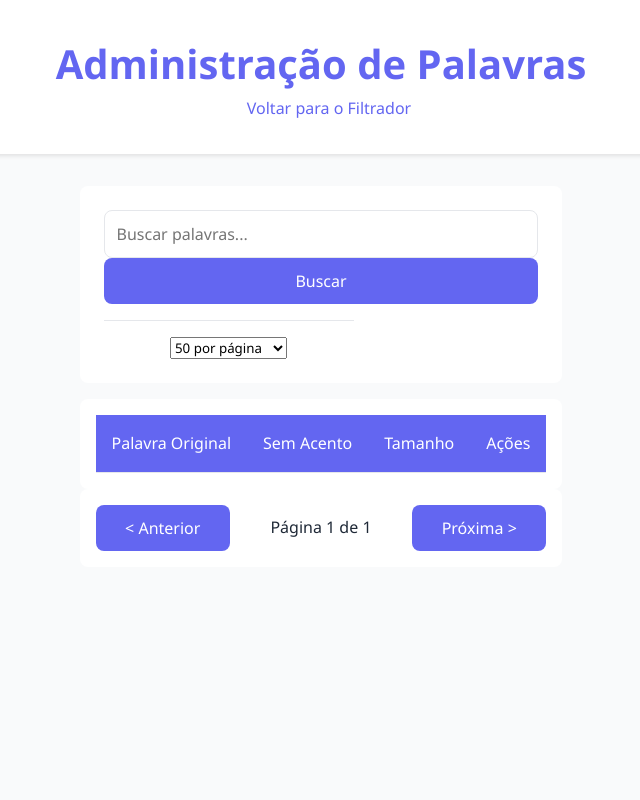
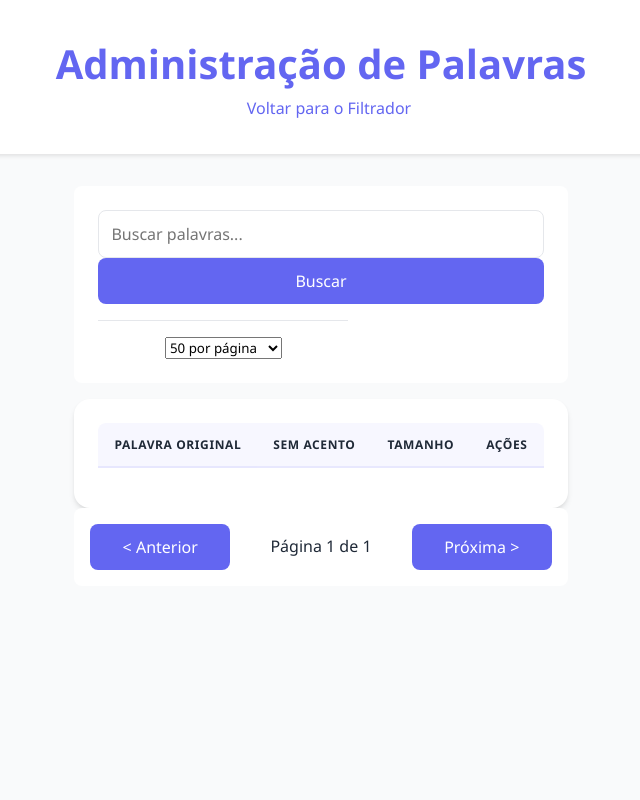
Before and after one commit to elvisear/montaPalavras, a Flask app: page /admin in a window 1280 px wide. Shown: the whole page, without its empty margins (319-959 px from the left). Run offline with Flask 3, Linux system fonts and the light colour scheme; lists and menus that the app fills with data are empty.

Commit message:
melhorias

```diff
--- a/static/css/admin.css
+++ b/static/css/admin.css
@@ -1,3 +1,7 @@
+:root {
+    --primary-color-rgb: 99, 102, 241;
+}
+
 .admin-content {
     padding: 2rem;
     max-width: 1200px;
@@ -88,32 +92,87 @@
 
 .table-container {
     background: var(--card-bg);
-    border-radius: 0.5rem;
-    padding: 1rem;
+    border-radius: 1rem;
+    padding: 1.5rem;
     width: 100%;
     overflow-x: auto;
+    box-shadow: 0 4px 6px -1px rgba(0, 0, 0, 0.1), 0 2px 4px -1px rgba(0, 0, 0, 0.06);
 }
 
 table {
     width: 100%;
-    border-collapse: collapse;
+    border-collapse: separate;
+    border-spacing: 0;
+    margin-bottom: 1rem;
 }
 
 th, td {
-    padding: 1rem;
+    padding: 1rem 1.5rem;
     text-align: left;
-    border-bottom: 1px solid #e5e7eb;
+    border-bottom: 1px solid rgba(229, 231, 235, 0.5);
     white-space: nowrap;
+    transition: all 0.2s ease;
 }
 
 th {
-    background: var(--primary-color);
-    color: white;
-    font-weight: 500;
+    background: var(--card-bg);
+    color: var(--text-color);
+    font-weight: 600;
+    text-transform: uppercase;
+    font-size: 0.75rem;
+    letter-spacing: 0.05em;
 }
 
-tr:hover {
-    background: var(--bg-color);
+th:first-child {
+    border-top-left-radius: 0.5rem;
+}
+
+th:last-child {
+    border-top-right-radius: 0.5rem;
+}
+
+tr:last-child td:first-child {
+    border-bottom-left-radius: 0.5rem;
+}
+
+tr:last-child td:last-child {
+    border-bottom-right-radius: 0.5rem;
+}
+
+tbody tr {
+    background: transparent;
+    transition: all 0.2s ease;
+}
+
+tbody tr:hover {
+    background: rgba(var(--primary-color-rgb), 0.05);
+    transform: translateY(-1px);
+}
+
+.checkbox-column {
+    width: 40px;
+    text-align: center;
+}
+
+td.checkbox-column {
+    padding: 0.5rem;
+}
+
+.checkbox-column input[type="checkbox"] {
+    width: 1.2rem;
+    height: 1.2rem;
+    border-radius: 0.25rem;
+    border: 2px solid var(--primary-color);
+    cursor: pointer;
+    transition: all 0.2s ease;
+}
+
+.checkbox-column input[type="checkbox"]:checked {
+    background-color: var(--primary-color);
+}
+
+.row-selected {
+    background: rgba(var(--primary-color-rgb), 0.05) !important;
 }
 
 .pagination {
@@ -171,20 +249,30 @@ tr:hover {
 .atributo-select {
     width: 100%;
     padding: 0.5rem;
-    border-radius: 0.25rem;
+    border-radius: 0.5rem;
+    border: 1px solid rgba(229, 231, 235, 0.5);
+    background-color: transparent;
+    transition: all 0.2s ease;
+    cursor: pointer;
+    font-size: 0.875rem;
+}
+
+.atributo-select:hover {
+    border-color: var(--primary-color);
 }
 
 .atributo-select:focus {
     outline: none;
     border-color: var(--primary-color);
-    box-shadow: 0 0 0 2px rgba(99, 102, 241, 0.1);
+    box-shadow: 0 0 0 2px rgba(var(--primary-color-rgb), 0.1);
 }
 
 table th:nth-child(1) { width: 30%; }
 table th:nth-child(2) { width: 25%; }
-table th:nth-child(3) { width: 10%; }
-table th:nth-child(4) { width: 15%; }
+table th:nth-child(3) { width: 25%; }
+table th:nth-child(4) { width: 10%; }
 table th:nth-child(5) { width: 20%; }
+table th:nth-child(6) { width: 15%; }
 
 @media (max-width: 1024px) {
     .admin-content {
@@ -375,29 +438,49 @@ table th:nth-child(5) { width: 20%; }
     cursor: not-allowed;
 }
 
-.btn-delete-selected.active:hover {
-    background-color: #dc2626;
+.btn-delete-selected:not(:disabled):hover {
+    background-color: var(--danger-hover-color, #ef4444);
 }
 
-.table-actions {
-    margin-bottom: 1rem;
+table thead th {
+    color: var(--text-color);
+    font-size: 0.75rem;
+    text-transform: uppercase;
+    letter-spacing: 0.05em;
+    padding: 0.75rem 1rem;
+    background-color: rgba(var(--primary-color-rgb), 0.05);
+    border-bottom: 2px solid rgba(var(--primary-color-rgb), 0.1);
+}
+
+table th.checkbox-column,
+table td.checkbox-column {
+    width: 40px;
     padding: 0.5rem;
-    display: flex;
-    justify-content: flex-end;
-    background-color: #f8fafc;
-    border-radius: 0.5rem;
 }
+
+table th:nth-child(2) { width: 25%; } /* Palavra Original */
+table th:nth-child(3) { width: 25%; } /* Sem Acento */
+table th:nth-child(4) { width: 10%; } /* Tamanho */
+table th:nth-child(5) { width: 20%; } /* Atributo */
+table th:nth-child(6) { width: 15%; } /* Ações */
 
 .action-buttons {
     display: flex;
     gap: 0.5rem;
+    justify-content: center;
+    align-items: center;
+    background: none !important;
 }
 
 .btn-edit, .btn-delete {
-    background: none;
+    padding: 0.5rem;
     border: none;
+    background: none !important;
     cursor: pointer;
-    padding: 0;
+    transition: color 0.3s ease;
+    display: flex;
+    align-items: center;
+    justify-content: center;
 }
 
 .btn-edit svg, .btn-delete svg {
--- a/static/js/admin.js
+++ b/static/js/admin.js
@@ -51,11 +51,11 @@ function renderTable(palavras) {
                 </select>
             </td>
             <td class="action-buttons">
-                <button class="btn-edit" onclick="editPalavra('${palavra._id}', '${palavra.original}')">
-                    Editar
+                <button class="btn-edit" onclick="editPalavra('${palavra._id}', '${palavra.original}')" title="Editar palavra">
+                    <i class="fas fa-edit"></i>
                 </button>
-                <button class="btn-delete" onclick="deletePalavra('${palavra._id}')">
-                    Excluir
+                <button class="btn-delete" onclick="deletePalavra('${palavra._id}')" title="Excluir palavra">
+                    <i class="fas fa-trash-alt"></i>
                 </button>
             </td>
         </tr>
```
Also changed, not shown: other parts of static/css/admin.css (+34 -40 lines).
